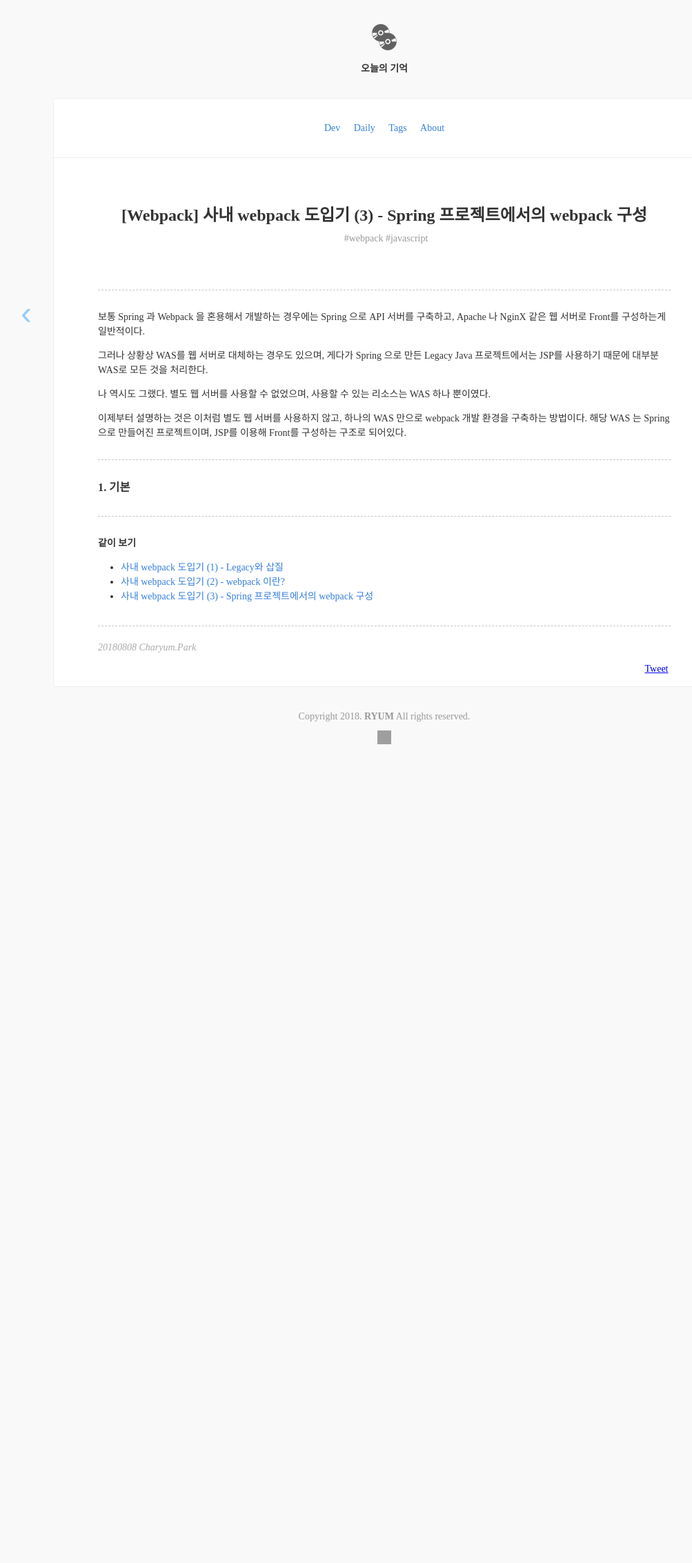
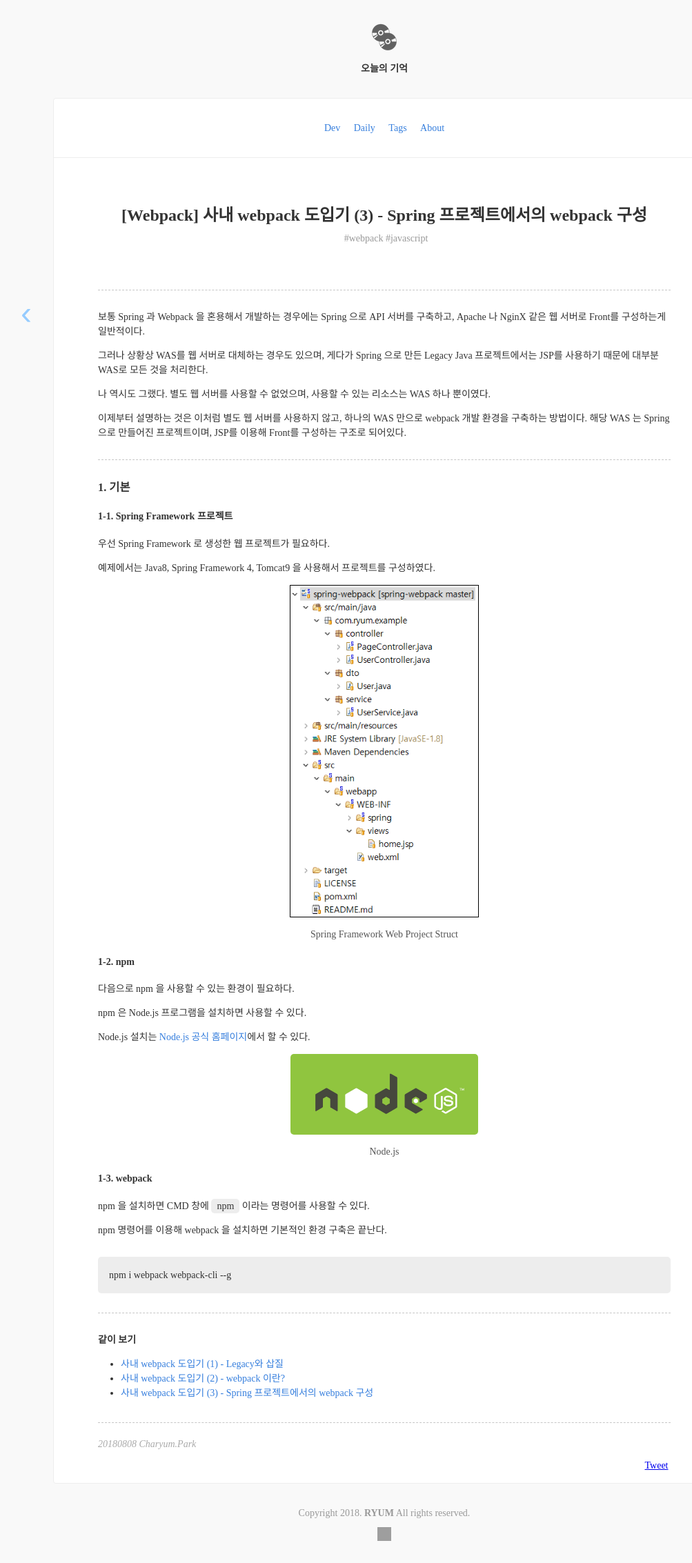
Before and after one commit to ryum91/ryum91.github.com, a Jekyll site: the page built from _posts/dev/2018-08-08-27.md, in a window 1280 px wide. Shown: the whole page at 69% size, without its empty margins (83-1086 px from the left). Built offline with Jekyll 4.4.1, drawn with Linux system fonts in a browser that asks for light colours; nearby versions of some CDN libraries; some web fonts are replaced; comment, search, counter and statistics services are not loaded; before the commit the page ends 1111 px from its top, so only the background shows below that; grey boxes are pictures that could not be loaded.

Commit message:
[Post] 2018-08-08-27

````diff
--- a/_posts/dev/2018-08-08-27.md
+++ b/_posts/dev/2018-08-08-27.md
@@ -21,6 +21,37 @@ JSP를 사용하기 때문에 대부분 WAS로 모든 것을 처리한다.
 
 ### 1. 기본
 
+#### 1-1. Spring Framework 프로젝트
+
+우선 Spring Framework 로 생성한 웹 프로젝트가 필요하다.
+
+예제에서는 Java8, Spring Framework 4, Tomcat9 을 사용해서 프로젝트를 구성하였다.
+
+<p class="center"><img class="border center" style="width:17rem;" src="/dev/27/spring-struct.png"></p>
+
+<p class="center desc">Spring Framework Web Project Struct</p>
+
+#### 1-2. npm
+
+다음으로 npm 을 사용할 수 있는 환경이 필요하다.
+
+npm 은 Node.js 프로그램을 설치하면 사용할 수 있다.
+
+Node.js 설치는 [Node.js 공식 홈페이지](https://nodejs.org/ko/download/)에서 할 수 있다.
+
+<p class="center"><img class="radius center" style="width:17rem;" src="/dev/27/nodejs.jpg"></p>
+
+<p class="center desc">Node.js</p>
+
+#### 1-3. webpack
+
+npm 을 설치하면 CMD 창에 `npm` 이라는 명령어를 사용할 수 있다.
+
+npm 명령어를 이용해 webpack 을 설치하면 기본적인 환경 구축은 끝난다.
+
+```
+npm i webpack webpack-cli --g
+```
 
 ---
 
--- a/css/style.css
+++ b/css/style.css
@@ -222,3 +222,7 @@ html {
 .shadow {
   box-shadow: 5px 5px 5px #CECECE;
 }
+
+.border {
+  border: 1px solid #000;
+}
````
Also changed, not shown: dev/27/nodejs.jpg (added), dev/27/spring-struct.png (added).
